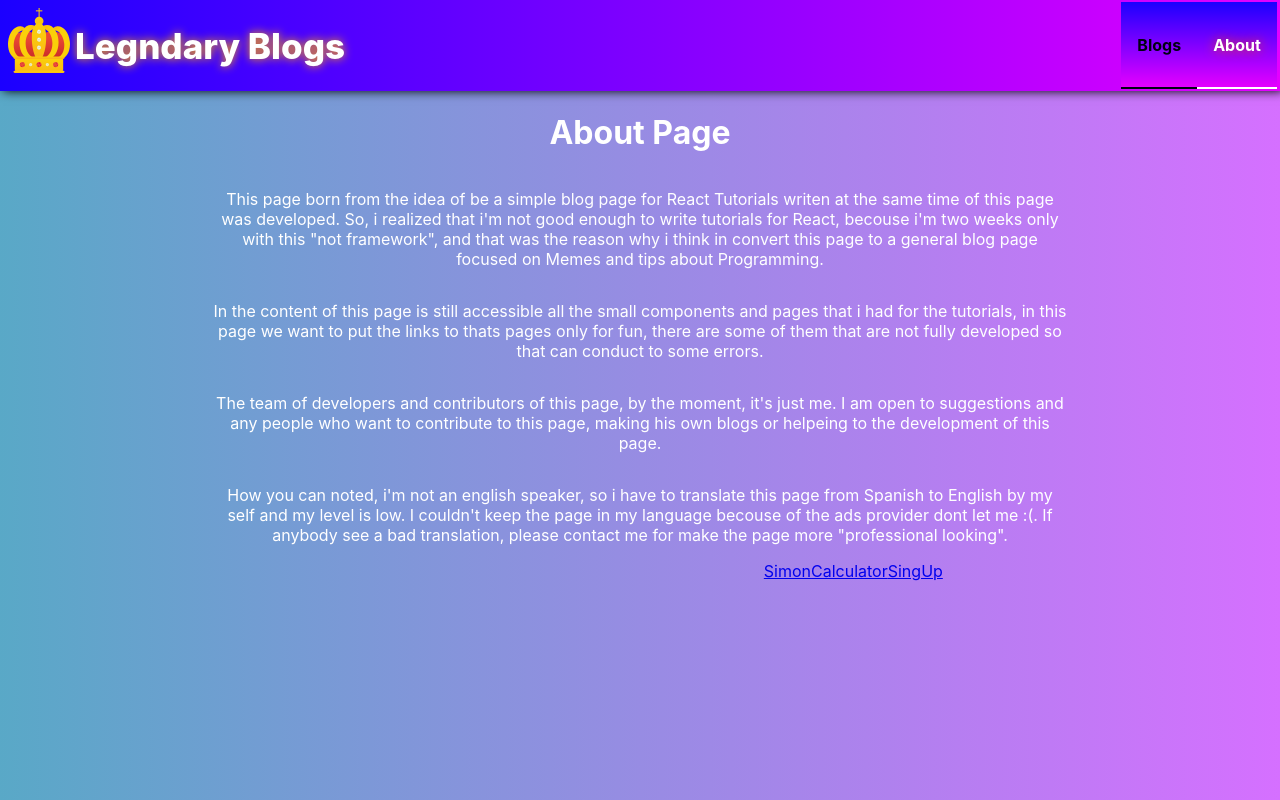
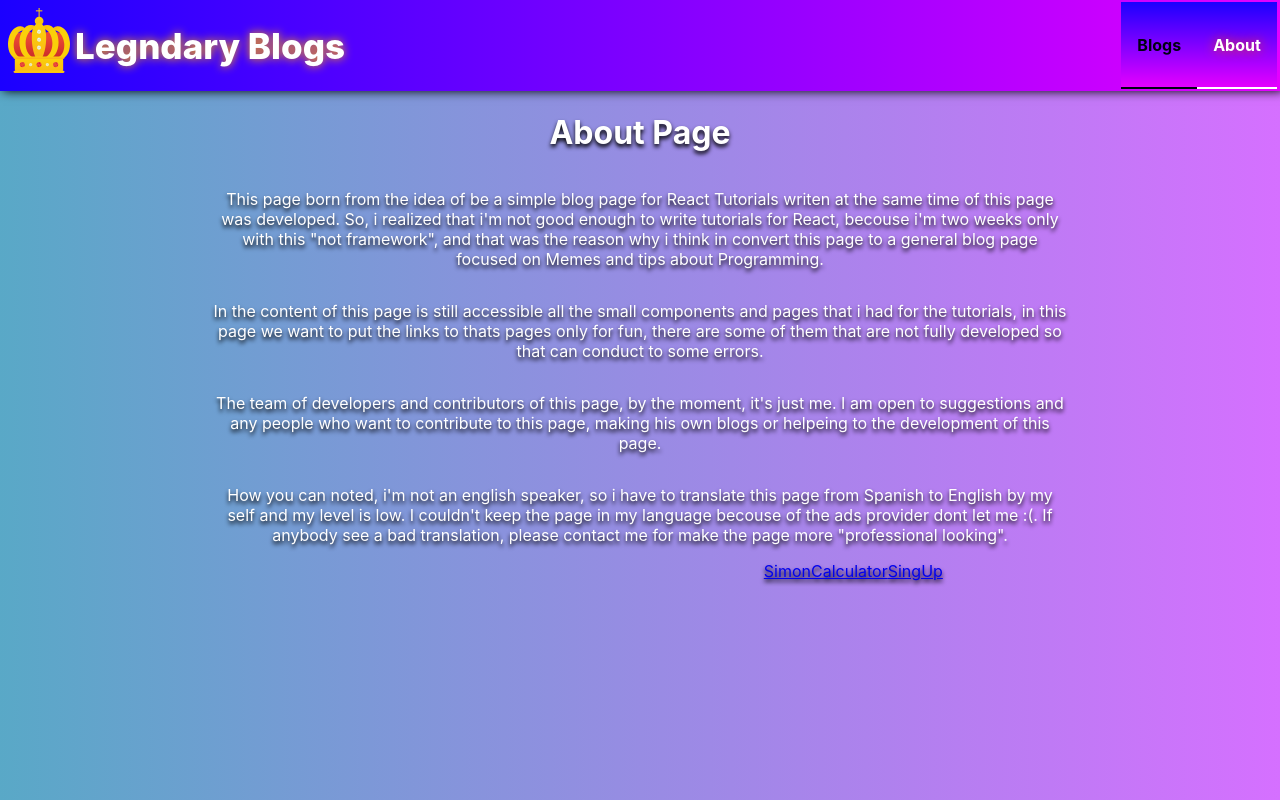
Before and after one commit to DavidCabrera99/mywebapp, a React (Create React App) app: page /about in a window 1280 px wide. Built offline with nearby package versions, Linux system fonts and the light colour scheme; what backendless would draw is missing.

Commit message:
Improbed about shadow

```diff
--- a/src/pages/about.js
+++ b/src/pages/about.js
@@ -7,7 +7,7 @@ const description = "Information about the project and the company who create th
 
 const About = ()=>{
     return(
-        <div style={{color: 'white'}}>
+        <div style={{color: 'white',filter: 'drop-shadow(0px 3px 2px black)'}}>
             <Helmet>
             <title>About - MyReactDbBlog</title>
             <meta
```
